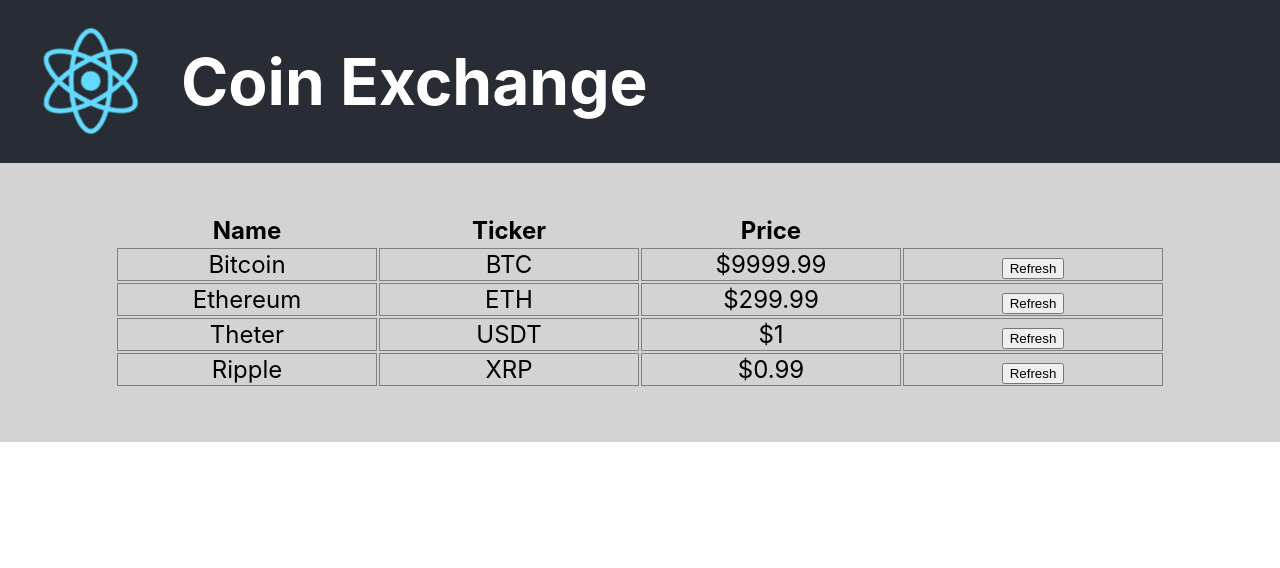
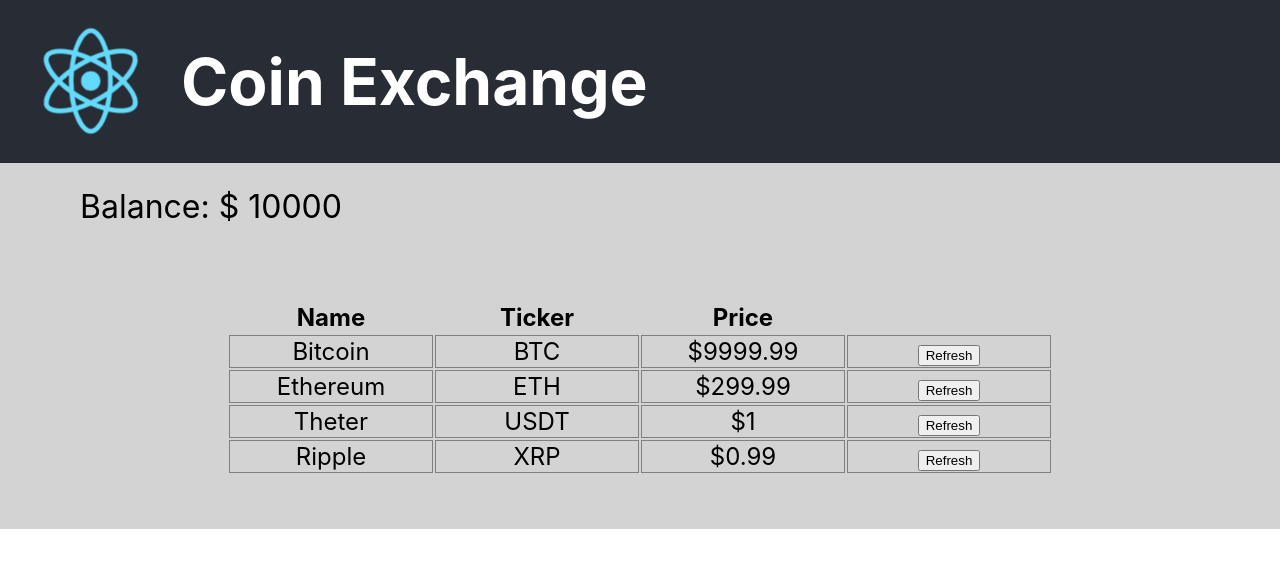
Before and after one commit to KKCrypto/coin-exchange, a React (Create React App) app: page / in a window 1280 px wide. Shown: the top 568 px of the page. Built offline with nearby package versions, Linux system fonts and the light colour scheme.

Commit message:
styled components update

```diff
--- a/package.json
+++ b/package.json
@@ -8,7 +8,8 @@
     "@testing-library/user-event": "^7.2.1",
     "react": "^16.13.1",
     "react-dom": "^16.13.1",
-    "react-scripts": "3.4.1"
+    "react-scripts": "3.4.1",
+    "styled-components": "^5.1.1"
   },
   "scripts": {
     "start": "react-scripts start",
--- a/src/App.js
+++ b/src/App.js
@@ -2,6 +2,7 @@
 import logo from './logo.svg'
 import './App.css';
 import Coin from './components/Coin/Coin'
+import AccountBalance from './components/AccountBalance/AccountBalance'
 
 function App() {
 	return (
@@ -13,7 +14,7 @@
 					Coin Exchange
 				</h1>
 			</header>
-
+			<AccountBalance amount={10000} />
 			<table className="Coin-table">
 				<thead>
 					<tr>
--- /dev/null
+++ b/src/components/AccountBalance/AccountBalance.jsx
@@ -0,0 +1,25 @@
+import React, { Component } from 'react'
+import PropTypes from 'prop-types'
+import styled from 'styled-components'
+
+const Section = styled.section`
+    font-size: 2rem;
+    text-align: left;
+    padding: 1.5rem 0 1.5rem 5rem;
+`
+
+export default class AccountBalance extends Component {
+    render() {
+        return (
+            <Section>
+                Balance: $ {this.props.amount}
+            </Section>
+        )
+    }
+}
+
+
+
+AccountBalance.propTypes = {
+    amount: PropTypes.number.isRequired
+}
--- a/src/components/Coin/Coin.css
+++ /dev/null
@@ -1,4 +0,0 @@
-.coin-row td {
-    border: 1px solid gray;
-    width: 20vw;;
-}
--- a/src/components/Coin/Coin.jsx
+++ b/src/components/Coin/Coin.jsx
@@ -1,6 +1,12 @@
 import React, { Component } from 'react'
-import './Coin.css'
 import PropTypes from 'prop-types'
+import styled from 'styled-components'
+
+const Td = styled.td`
+    border: 1px solid gray;
+    width: 25VH;
+`
+
 
 export default class Coin extends Component {
     constructor(props) {
@@ -10,22 +16,6 @@
         }
         this.handleClick = this.handleClick.bind(this)
     }
-
-    /*
-    componentDidMount() {
-        const callback = () => {
-            // set state to new rand value
-            const randomPercentage = 0.995 + Math.random() * 0.01
-
-            this.setState( function(oldState) {
-                return {
-                    price: oldState.price * randomPercentage
-                }
-            } )
-        }
-        setInterval( callback, 1000 )
-    }
-    */
 
     handleClick(event) {
         event.preventDefault()
@@ -41,15 +31,15 @@
 
     render() {
         return (
-            <tr className="coin-row">
-                <td>{this.props.name}</td>
-                <td>{this.props.ticker}</td>
-                <td>${this.state.price}</td>
-                <td>
+            <tr>
+                <Td>{this.props.name}</Td>
+                <Td>{this.props.ticker}</Td>
+                <Td>${this.state.price}</Td>
+                <Td>
                     <form action="#" method="POST">
                         <button onClick={this.handleClick}>Refresh</button>
                     </form>
-                </td>
+                </Td>
             </tr>
         )
     }
```
Also changed, not shown: 1 other file (tests, documents, lock files or other folders).
